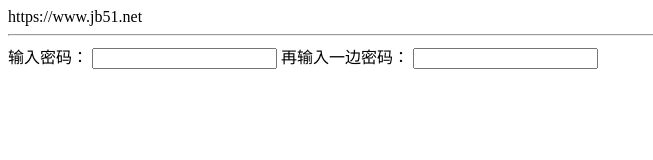
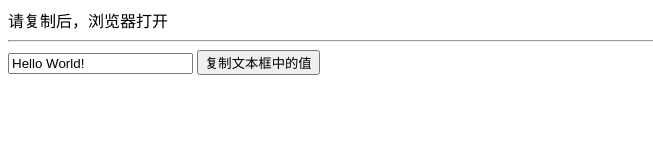
Before and after one commit to xinanhaojun/lm, a plain HTML site: page 123.html in a window 1280 px wide. Shown: the whole page, without its empty margins (0-653 px from the left). Drawn offline with Linux system fonts and the light colour scheme.

Commit message:
Update 123.html

```diff
--- a/123.html
+++ b/123.html
@@ -47,13 +47,11 @@
 <body onload="screenInfo();" oncopy="forbidCopy();" >
     <form id="form1" runat="server">
     <div id="divClipBoard" onclick="operClipBoard();" >
-        https://www.jb51.net
+        请复制后，浏览器打开
     </div>
     <hr />
-    输入密码：
-    <input type="text" oncopy="window.alert('禁止复制!');return false;" />
-    再输入一边密码：
-    <input type="text" onpaste="window.alert('禁止粘贴!');return false;" />
+<input id="txt1" type="text" value="Hello World!"  onclick="getTxtSelect(event)"/>
+<input type="button" value="复制文本框中的值"  onclick="SetCopyContent();" />
     </form>
 </body>
 </html>
```
